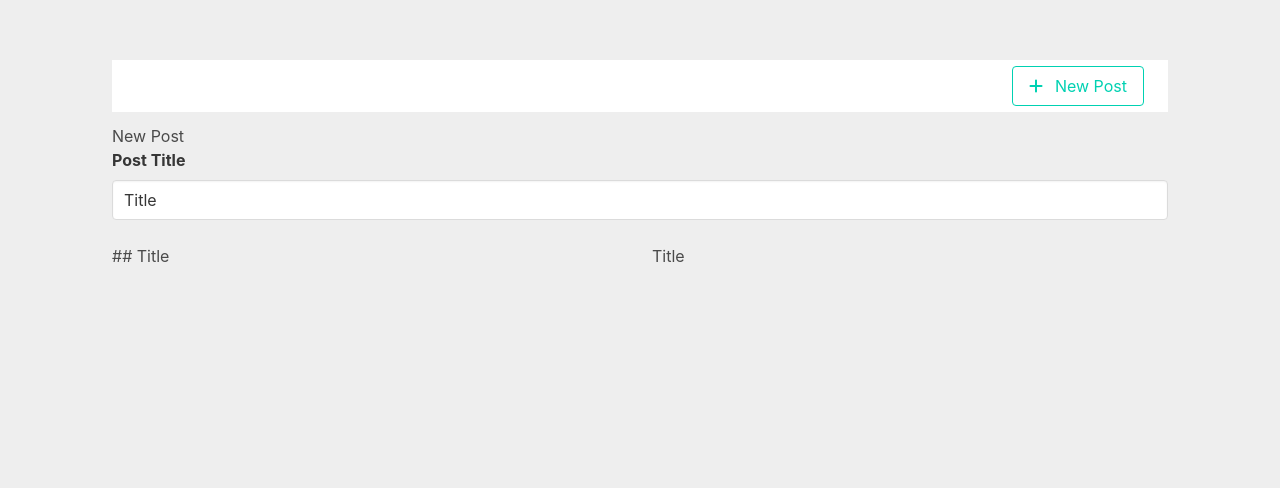
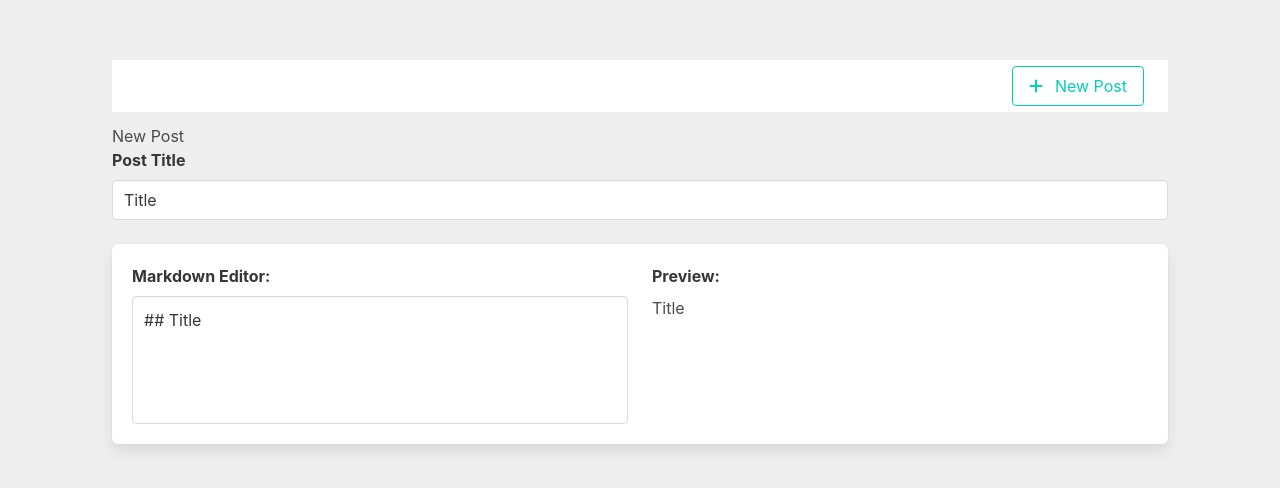
Before and after one commit to frzhen/Vue3-TS-CompAPI-Vite-Test, a Vue app: page /posts/new in a window 1280 px wide. Shown: the top 488 px of the page. Built offline with nearby package versions, Linux system fonts and the light colour scheme.

Commit message:
Added highlight.js for syntax highlight and implement it within marker.parse method, also updated some style

```diff
--- a/package.json
+++ b/package.json
@@ -11,8 +11,11 @@
   },
   "dependencies": {
     "@fortawesome/fontawesome-free": "^6.2.1",
+    "@types/lodash": "^4.14.191",
     "@types/marked": "^4.0.8",
     "bulma": "^0.9.4",
+    "highlight.js": "^11.7.0",
+    "lodash": "^4.17.21",
     "marked": "^4.2.4",
     "pinia": "^2.0.28",
     "simple-line-icons": "^2.5.5",
--- a/src/components/PostWriter.vue
+++ b/src/components/PostWriter.vue
@@ -7,6 +7,7 @@
 import { TimelinePost } from "../utils/interfaces";
 import { ref, onMounted, watchEffect } from "vue";
 import { marked } from "marked"
+import highlightjs from "highlight.js";
 
 const props = defineProps<{
   post: TimelinePost,
@@ -18,7 +19,13 @@ const html = ref();
 const contentEditable = ref<HTMLDivElement>();
 
 watchEffect(() => {
-  marked.parse(content.value, (err, parseResult) => {
+  marked.parse(content.value, {
+    gfm: true,
+    breaks: true,
+    highlight: (code) => {
+      return highlightjs.highlightAuto(code).value;
+    }
+  }, (err, parseResult) => {
     html.value = parseResult;
   });
 });
@@ -28,14 +35,20 @@ watchEffect(() => {
 // import watch method to use the following code snippet
 //
 // watch(content, (newContent) => {
-//   marked.parse(newContent, (err, parseResult) => {
+//   marked.parse(newContent, {
+//     gfm: true,
+//     breaks: true,
+//     highlight: (code) => {
+//       return highlightjs.highlightAuto(code).value;
+//     }
+//   }, (err, parseResult) => {
 //     html.value = parseResult;
 //   });
 // }, {
 //   // make the method to be called when the value is set for the first time
 //   // without this option, initial rendering will not happen
 //   immediate: true
-// })
+// });
 
 onMounted(() => {
   if (!contentEditable.value) {
@@ -53,6 +66,7 @@ const handleInput = () => {
 </script>
 
 <template>
+  <!-- TODO: add change left2right display to top-down display -->
   <div class="columns">
     <div class="column">
       <div class="field">
@@ -63,14 +77,24 @@ const handleInput = () => {
       </div>
     </div>
   </div>
-  <div class="columns">
-    <div class="column">
-      <div contenteditable ref="contentEditable" @input="handleInput" />
-    </div>
-    <div class="column">
-      <div v-html="html" />
+  <div class="box">
+
+    <div class="columns">
+      <div class="column">
+        <div class="label">Markdown Editor:</div>
+        <div contenteditable
+             ref="contentEditable"
+             @input="handleInput"
+             class="textarea"
+        />
+      </div>
+      <div class="column">
+        <div class="label">Preview:</div>
+        <div v-html="html" />
+      </div>
     </div>
   </div>
+
 
 </template>
 
```
Also changed, not shown: 1 other file (tests, documents, lock files or other folders).
